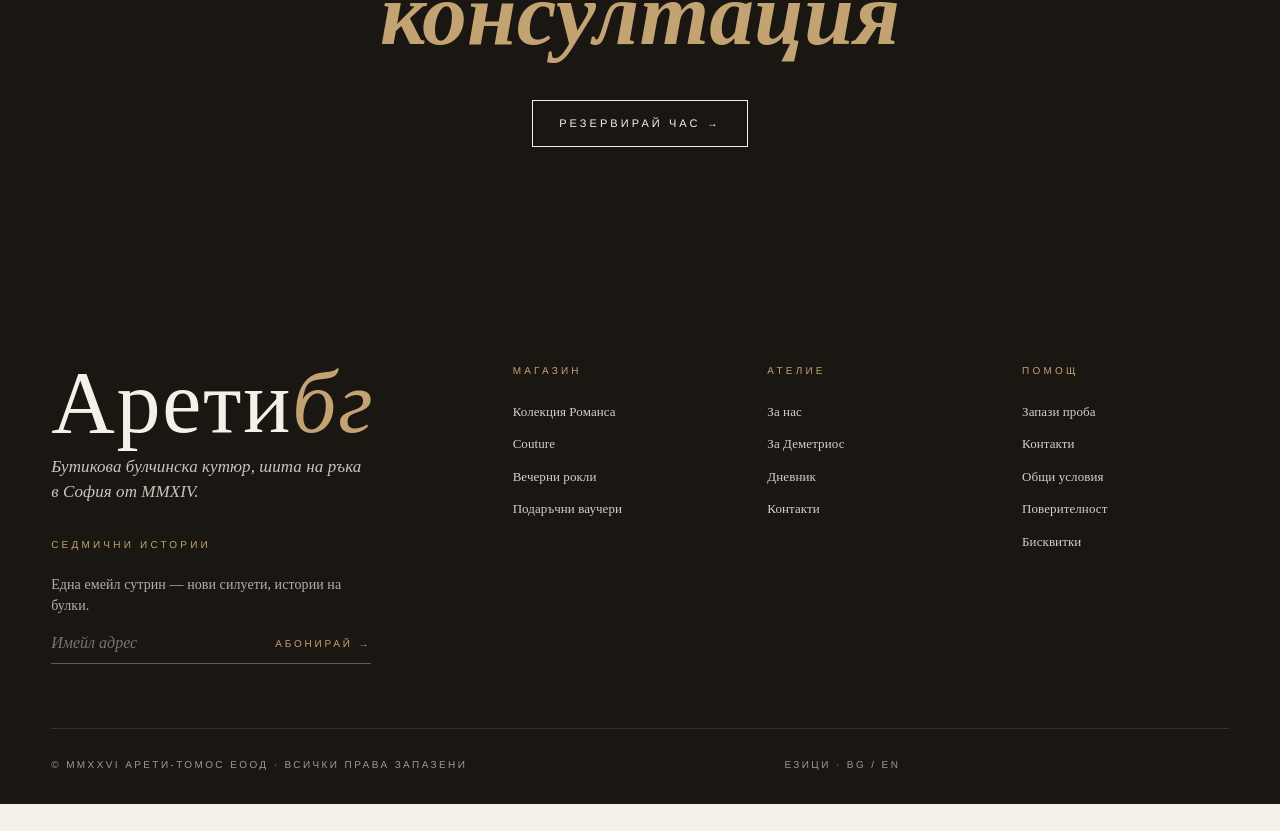
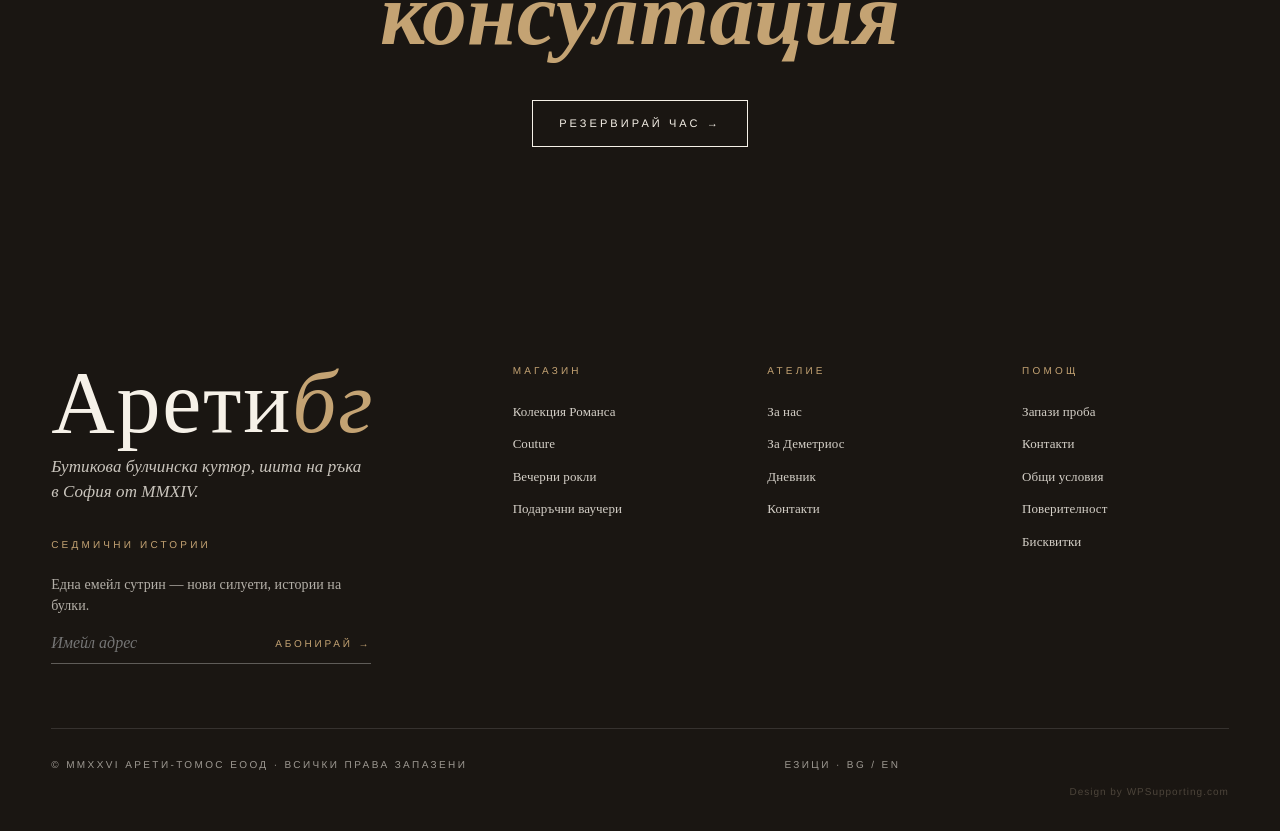
Before and after one commit to GDimitrovBG/Deemetrios, a React (Vite) app: page / in a window 1280 px wide. Shown: the part 4718-5549 px from the top of the page. Before the commit the page ends 5522 px from the top, so only its background shows below. Built offline with nearby package versions, Linux system fonts and the light colour scheme; no server answers; a web font is replaced by a local one.

Commit message:
Add design credit to footer — WPSupporting.com
Co-Authored-By: Claude Opus 4.6 <noreply@anthropic.com>

```diff
--- a/src/components.jsx
+++ b/src/components.jsx
@@ -248,6 +248,9 @@ function Footer({ lang, setRoute }) {
             tabIndex={-1}
           >·</button>
         </div>
+        <div className="footer-credit">
+          Design by <a href="https://wpsupporting.com/" target="_blank" rel="noopener noreferrer">WPSupporting.com</a>
+        </div>
       </div>
     </footer>
   );
--- a/src/styles.css
+++ b/src/styles.css
@@ -746,6 +746,23 @@ a { color: inherit; text-decoration: none; }
   align-items: center;
   font-size: 10px; letter-spacing: 0.24em; text-transform: uppercase;
   opacity: 0.6;
+}
+.footer-credit {
+  text-align: right;
+  padding-top: 12px;
+  font-size: 10px;
+  letter-spacing: 0.1em;
+  opacity: 0.45;
+  color: var(--ink-mute);
+}
+.footer-credit a {
+  color: inherit;
+  text-decoration: none;
+  border-bottom: 1px solid transparent;
+  transition: border-color 0.2s;
+}
+.footer-credit a:hover {
+  border-bottom-color: var(--champagne);
 }
 
 /* ============================================
```
